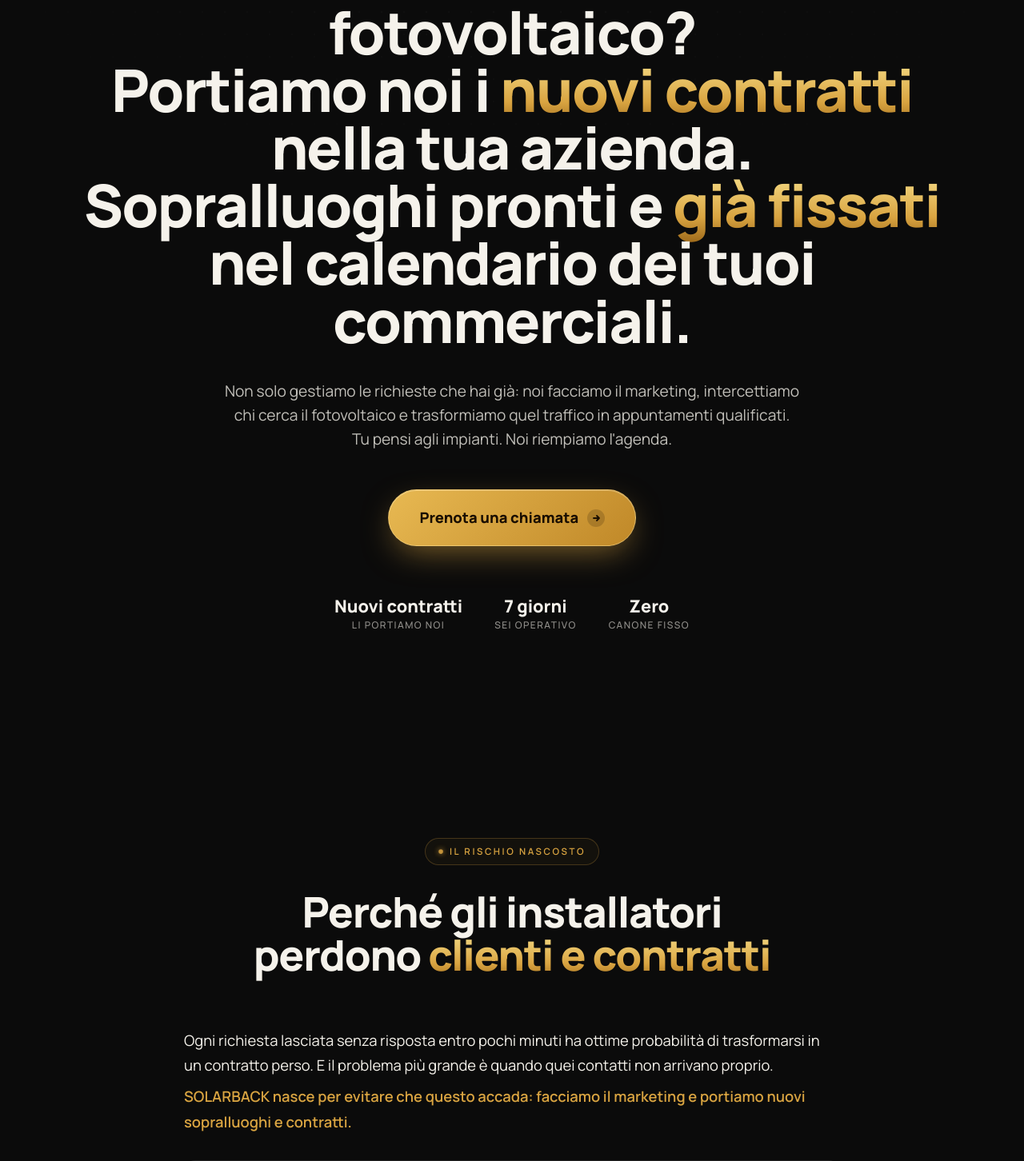
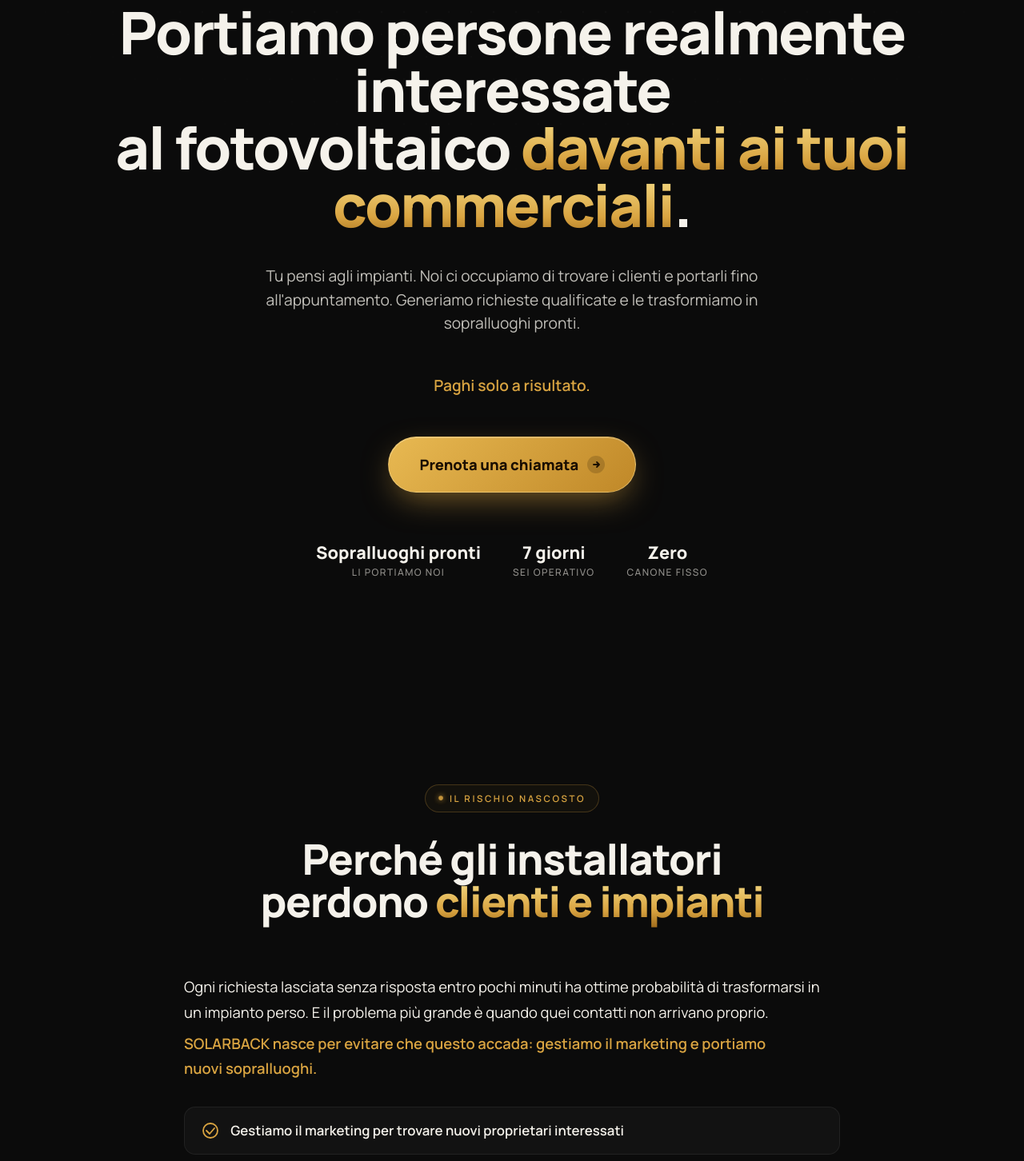
Before and after one commit to marcomasiniprova/solarback-B2b-landing-page, a Next.js app: page / in a window 1280 px wide. Shown: the part 322-1774 px from the top of the page at 80% size. Built offline with nearby package versions, Linux system fonts and the light colour scheme.

Commit message:
copy fix: messaggio fino al sopralluogo, niente 'portiamo il contratto', 'reparto acquisizione clienti esterno', Hero squeeze, eliminata sezione Pipeline, Fit sopra Founder, form 1 box, rimosso B2B

```diff
--- a/app/layout.tsx
+++ b/app/layout.tsx
@@ -50,7 +50,7 @@
     googleBot: { index: true, follow: true, 'max-image-preview': 'large', 'max-snippet': -1, 'max-video-preview': -1 },
   },
   category: 'business',
-  classification: 'Lead Generation, Fotovoltaico, B2B, Marketing',
+  classification: 'Lead Generation, Fotovoltaico, Marketing, Acquisizione Clienti',
   other: {
     'article:author': 'Valerio Alieri — artec AI',
     'og:locale:alternate': 'it_IT',
@@ -71,7 +71,7 @@
       email: 'team@artecai.it',
       founder: { '@type': 'Person', name: 'Valerio Alieri', jobTitle: 'Founder & CEO', url: 'https://artecai.it' },
       areaServed: { '@type': 'Country', name: 'Italy' },
-      knowsAbout: ['fotovoltaico', 'energia rinnovabile', 'lead generation B2B', 'lead generation residenziale', 'acquisizione clienti', 'marketing B2B', 'reparto commerciale da remoto', 'appuntamenti qualificati', 'contratti fotovoltaico'],
+      knowsAbout: ['fotovoltaico', 'energia rinnovabile', 'lead generation', 'acquisizione clienti', 'marketing', 'sistema esterno di acquisizione clienti', 'appuntamenti qualificati', 'impianti commerciali', 'impianti residenziali'],
       sameAs: ['https://artecai.it'],
     },
     {
@@ -99,7 +99,7 @@
       '@type': 'ProfessionalService',
       '@id': 'https://artecai.it/#service',
       name: 'SOLARBACK — Acquisizione Sopralluoghi Qualificati per Fotovoltaico',
-      description: 'Acquisizione e qualificazione contatti per aziende installatrici di fotovoltaico in Italia. Lavoriamo a risultato, senza canoni fissi.',
+      description: 'Acquisizione e qualificazione contatti per aziende installatrici di fotovoltaico in Italia. Portiamo appuntamenti qualificati, lavoriamo a risultato, senza canoni fissi.',
       url: 'https://artecai.it',
       provider: { '@id': 'https://artecai.it/#organization' },
       serviceType: 'Lead Generation e Appointment Setting per Fotovoltaico',
@@ -108,10 +108,10 @@
     },
     {
       '@type': 'Service',
-      serviceType: 'Acquisizione clienti fotovoltaico B2B e residenziale',
+      serviceType: 'Acquisizione clienti fotovoltaico commerciali e residenziali',
       provider: { '@id': 'https://artecai.it/#organization' },
       areaServed: { '@type': 'Country', name: 'Italia' },
-      description: 'SOLARBACK è il reparto commerciale da remoto che faccia il marketing e porta nuovi sopralluoghi e contratti qualificati per installatori di fotovoltaico, sia B2B che residenziale, su tutta Italia.',
+      description: 'SOLARBACK è il sistema esterno di acquisizione clienti che gestisce il marketing e porta nuovi sopralluoghi qualificati per installatori di fotovoltaico, sia impianti commerciali che residenziali, su tutta Italia.',
     },
     {
       '@type': 'FAQPage',
@@ -161,7 +161,7 @@
           name: 'SOLARBACK opera in tutta Italia?',
           acceptedAnswer: {
             '@type': 'Answer',
-            text: 'Sì, SOLARBACK lavora con installatori di fotovoltaico su tutto il territorio italiano — da Lombardia, Veneto e Piemonte al Sud. La qualificazione avviene da remoto, quindi serviamo efficacemente sia le grandi città che le zone periferiche. Se hai commerciali che coprono una o più regioni, possiamo strutturare il servizio sulla tua copertura geografica.',
+            text: 'Sì, SOLARBACK lavora con installatori di fotovoltaico su tutto il territorio italiano — da Lombardia, Veneto e Piemonte al Sud. La qualificazione avviene da remoto, quindi serviamo efficacemente sia le grandi città che le zone periferiche, sia per impianti commerciali che residenziali. Se hai commerciali che coprono una o più regioni, possiamo strutturare il servizio sulla tua copertura geografica.',
           },
         },
       ],
--- a/app/page.tsx
+++ b/app/page.tsx
@@ -8,7 +8,6 @@
 import { Metodo } from '@/components/Metodo'
 import { Differenza } from '@/components/Differenza'
 import { Perche } from '@/components/Perche'
-import { Pipeline } from '@/components/Pipeline'
 import { Garanzia } from '@/components/Garanzia'
 import { Founder } from '@/components/Founder'
 import { FAQ } from '@/components/FAQ'
@@ -27,7 +26,6 @@
         <Metodo />
         <Differenza />
         <Perche />
-        <Pipeline />
         <Garanzia />
         <Founder />
         <FAQ />
--- a/components/Hero.tsx
+++ b/components/Hero.tsx
@@ -18,21 +18,24 @@
           <motion.div variants={item}>
             <div className="hero-tag">
               <span className="dot" />
-              Reparto Commerciale da Remoto · B2B e Residenziale
+              Reparto Acquisizione Clienti Esterno
             </div>
           </motion.div>
 
           <motion.h1 className="hero-h1" variants={item}>
-            Sei un installatore di fotovoltaico?<br />
-            Portiamo noi i <span className="gold-shine">nuovi contratti</span> nella tua azienda.<br />
-            Sopralluoghi pronti e <span className="gold-shine">già fissati</span><br />
-            nel calendario dei tuoi commerciali.
+            Installi fotovoltaico?<br />
+            Portiamo persone realmente interessate<br />
+            al fotovoltaico <span className="gold-shine">davanti ai tuoi commerciali</span>.
           </motion.h1>
 
           <motion.p className="hero-sub" variants={item}>
-            Non solo gestiamo le richieste che hai gi&agrave;: noi facciamo il marketing,
-            intercettiamo chi cerca il fotovoltaico e trasformiamo quel traffico in appuntamenti qualificati.
-            Tu pensi agli impianti. Noi riempiamo l'agenda.
+            Tu pensi agli impianti. Noi ci occupiamo di trovare i clienti
+            e portarli fino all'appuntamento. Generiamo richieste qualificate
+            e le trasformiamo in sopralluoghi pronti.
+          </motion.p>
+
+          <motion.p className="hero-sub" variants={item} style={{ color: 'var(--gold)', fontWeight: 600, marginTop: '0.4rem' }}>
+            Paghi solo a risultato.
           </motion.p>
 
           <motion.div className="hero-cta-row" variants={item}>
@@ -48,7 +51,7 @@
 
           <motion.div className="hero-stats" variants={item}>
             {[
-              { n: 'Nuovi contratti', l: 'Li portiamo noi' },
+              { n: 'Sopralluoghi pronti', l: 'Li portiamo noi' },
               { n: '7 giorni', l: 'Sei operativo' },
               { n: 'Zero', l: 'Canone fisso' },
             ].map(({ n, l }) => (
--- a/components/Metodo.tsx
+++ b/components/Metodo.tsx
@@ -5,8 +5,8 @@
 const steps = [
   {
     num: '01',
-    title: 'Facciamo arrivare le richieste',
-    desc: 'Noi facciamo il marketing: intercettiamo chi cerca il fotovoltaico online e portiamo nuove richieste nella tua azienda, non solo quelle che hai gi&agrave;.',
+    title: 'Arrivano le richieste',
+    desc: 'Gestiamo il tuo marketing: intercettiamo chi cerca il fotovoltaico online e portiamo nuove richieste nella tua azienda, non solo quelle che hai gi&agrave;.',
     icon: <svg width="26" height="26" viewBox="0 0 26 26" fill="none" stroke="currentColor" strokeWidth="1.6" strokeLinecap="round" strokeLinejoin="round"><path d="M13 3v8M9 7l4 4 4-4"/><path d="M4 17v3a2 2 0 0 0 2 2h14a2 2 0 0 0 2-2v-3"/></svg>,
   },
   {
@@ -42,7 +42,7 @@
             nel <span className="gold-shine">Calendario dei Tuoi Commerciali</span>
           </motion.h2>
           <motion.p className="sb-lead" initial={{ opacity: 0, y: 20 }} whileInView={{ opacity: 1, y: 0 }} viewport={{ once: true }} transition={{ duration: 0.6, delay: 0.16 }}>
-            Quattro passaggi semplici. Noi facciamo il lavoro: marketing, contatti e appuntamenti.
+            Quattro passaggi semplici. Noi gestiamo il lavoro: marketing, contatti e appuntamenti.
             Tu trovi l'agenda gi&agrave; piena quando apri la mattina.
           </motion.p>
         </div>
--- a/components/Perche.tsx
+++ b/components/Perche.tsx
@@ -4,13 +4,13 @@
 
 const reasons = [
   {
-    title: 'Portiamo nuovi contratti, non solo richieste',
-    desc: 'Facciamo il marketing e intercettiamo chi cerca il fotovoltaico. Le nuove opportunità entrano nella tua azienda ogni giorno.',
+    title: 'Portiamo nuovi clienti, non solo richieste',
+    desc: 'Gestiamo il marketing e intercettiamo chi cerca il fotovoltaico. Le nuove opportunità entrano nella tua azienda ogni giorno.',
     icon: <svg width="22" height="22" viewBox="0 0 22 22" fill="none" stroke="currentColor" strokeWidth="1.6" strokeLinecap="round" strokeLinejoin="round"><circle cx="11" cy="11" r="9"/><path d="M6 11l4 4 6-7"/></svg>,
   },
   {
-    title: 'Lavoriamo sia B2B che residenziale',
-    desc: 'Gestiamo installatori, aziende ed energetiche: lo stesso reparto commerciale da remoto per tutti i tipi di contratto.',
+    title: 'Lavoriamo sia impianti commerciali che residenziale',
+    desc: 'Gestiamo installatori, aziende ed energetiche: lo stesso sistema esterno di acquisizione per tutti i tipi di impianto.',
     icon: <svg width="22" height="22" viewBox="0 0 22 22" fill="none" stroke="currentColor" strokeWidth="1.6" strokeLinecap="round" strokeLinejoin="round"><circle cx="11" cy="11" r="9"/><path d="M11 6v5l3 2"/></svg>,
   },
   {
@@ -30,14 +30,14 @@
     <section id="perche" className="sb-section">
       <div className="sb-container">
         <div className="head-center">
-          <motion.div initial={{ opacity:0, y:20 }} whileInView={{ opacity:1, y:0 }} viewport={{ once: true }} transition={{ duration: 0.6 }}>
+          <motion.div initial={{ opacity: 0, y: 20 }} whileInView={{ opacity: 1, y: 0 }} viewport={{ once: true }} transition={{ duration: 0.6 }}>
             <div className="eyebrow"><span className="dot" />Perché sceglierci</div>
           </motion.div>
-          <motion.h2 className="sb-h2" initial={{ opacity:0, y:20 }} whileInView={{ opacity:1, y:0 }} viewport={{ once: true }} transition={{ duration: 0.6, delay: 0.08 }}>
+          <motion.h2 className="sb-h2" initial={{ opacity: 0, y: 20 }} whileInView={{ opacity: 1, y: 0 }} viewport={{ once: true }} transition={{ duration: 0.6, delay: 0.08 }}>
             Perché Le Aziende<br />Ci <span className="gold-shine">Scelgono</span>
           </motion.h2>
-          <motion.p className="sb-lead" initial={{ opacity:0, y:20 }} whileInView={{ opacity:1, y:0 }} viewport={{ once: true }} transition={{ duration: 0.6, delay: 0.16 }}>
-            Noi siamo il tuo reparto commerciale da remoto: portiamo sopralluoghi e contratti nuovi, tu chiudi.
+          <motion.p className="sb-lead" initial={{ opacity: 0, y: 20 }} whileInView={{ opacity: 1, y: 0 }} viewport={{ once: true }} transition={{ duration: 0.6, delay: 0.16 }}>
+            Noi siamo il tuo sistema esterno di acquisizione clienti: portiamo sopralluoghi qualificati, tu chiudi.
           </motion.p>
         </div>
 
@@ -46,8 +46,8 @@
             <motion.div
               key={i}
               className="why-row"
-              initial={{ opacity:0, y:24 }}
-              whileInView={{ opacity:1, y:0 }}
+              initial={{ opacity: 0, y: 24 }}
+              whileInView={{ opacity: 1, y: 0 }}
               viewport={{ once: true, margin: '-40px' }}
               transition={{ duration: 0.7, delay: i * 0.08, ease: 'easeOut' }}
             >
--- a/components/PerditaClienti.tsx
+++ b/components/PerditaClienti.tsx
@@ -1,7 +1,7 @@
 import { motion } from 'framer-motion'
 
 const steps = [
-  'Facciamo marketing per trovare nuovi proprietari interessati',
+  'Gestiamo il marketing per trovare nuovi proprietari interessati',
   'Contattiamo ogni richiesta e la qualifichiamo',
   'Fissiamo il sopralluogo',
   'Consegniamo un appuntamento pronto ai tuoi commerciali',
@@ -16,7 +16,7 @@
             <div className="eyebrow"><span className="dot" />Il rischio nascosto</div>
           </motion.div>
           <motion.h2 className="sb-h2" initial={{ opacity: 0, y: 20 }} whileInView={{ opacity: 1, y: 0 }} viewport={{ once: true }} transition={{ duration: 0.6, delay: 0.08 }}>
-            Perché gli installatori<br />perdono <span className="gold-shine">clienti e contratti</span>
+            Perché gli installatori<br />perdono <span className="gold-shine">clienti e impianti</span>
           </motion.h2>
         </div>
 
@@ -28,10 +28,10 @@
           style={{ maxWidth: 820, margin: '0 auto' }}
         >
           <p style={{ fontSize: '1.15rem', lineHeight: 1.7, color: 'var(--text)' }}>
-            Ogni richiesta lasciata senza risposta entro pochi minuti ha ottime probabilità di trasformarsi in un contratto perso. E il problema pi&ugrave; grande è quando quei contatti non arrivano proprio.
+            Ogni richiesta lasciata senza risposta entro pochi minuti ha ottime probabilità di trasformarsi in un impianto perso. E il problema più grande è quando quei contatti non arrivano proprio.
           </p>
           <p style={{ fontSize: '1.15rem', lineHeight: 1.7, color: 'var(--gold)', fontWeight: 600, marginTop: '0.5rem' }}>
-            SOLARBACK nasce per evitare che questo accada: facciamo il marketing e portiamo nuovi sopralluoghi e contratti.
+            SOLARBACK nasce per evitare che questo accada: gestiamo il marketing e portiamo nuovi sopralluoghi.
           </p>
 
           <ul style={{ listStyle: 'none', padding: 0, margin: '2rem 0 0', display: 'grid', gap: '0.9rem' }}>
```
Also changed, not shown: components/CandidaturaForm.tsx (+1 -11 lines), components/Differenza.tsx (+6 -6 lines), components/Fit.tsx (+6 -6 lines), components/Founder.tsx (+7 -7 lines), components/Problema.tsx (+4 -4 lines), public/llms.txt.
